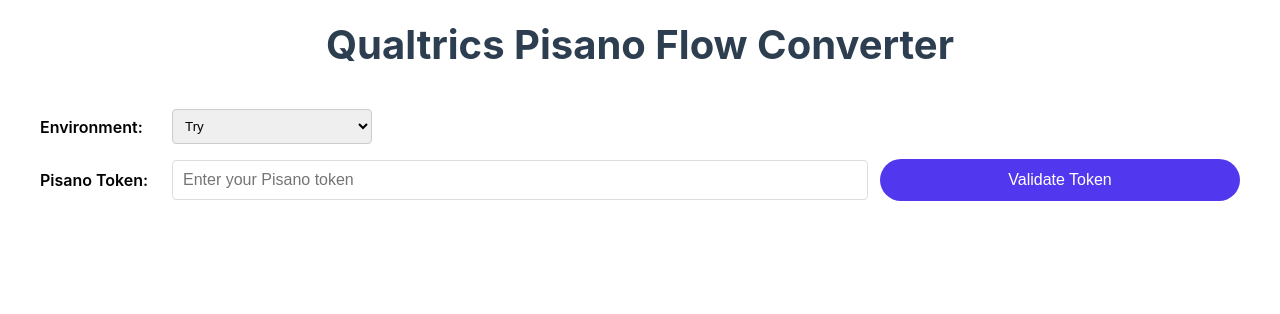
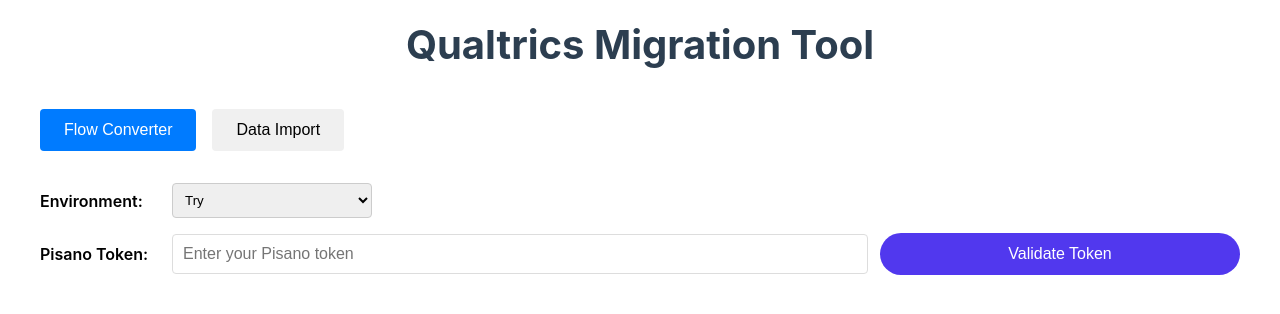
Before and after one commit to mertbozkurt/q-converter, a React (Create React App) app: page / in a window 1280 px wide. Shown: the top 314 px of the page. Built offline with nearby package versions, Linux system fonts and the light colour scheme.

Commit message:
Data Import tab has been added

```diff
--- a/src/App.css
+++ b/src/App.css
@@ -211,3 +211,33 @@
   margin-right: 10px;
   min-width: 200px;
 }
+
+.tab-navigation {
+  display: flex;
+  gap: 1rem;
+  margin-bottom: 2rem;
+}
+
+.tab-button {
+  padding: 0.75rem 1.5rem;
+  border: none;
+  border-radius: 4px;
+  background: #f0f0f0;
+  cursor: pointer;
+  font-size: 1rem;
+  transition: all 0.2s ease;
+}
+
+.tab-button:hover {
+  background: #e0e0e0;
+}
+
+.tab-button.active {
+  background: #007bff;
+  color: white;
+}
+
+.import-section {
+  padding: 2rem;
+  text-align: center;
+}
--- a/src/App.js
+++ b/src/App.js
@@ -11,6 +11,7 @@
   const [progressStatus, setProgressStatus] = useState('');
   const [environment, setEnvironment] = useState('try');
   const [baseUrl, setBaseUrl] = useState('https://api.try.psn.cx');
+  const [activeTab, setActiveTab] = useState('converter');
 
   const environments = [
     { value: 'try', label: 'Try', url: 'https://api.try.psn.cx' },
@@ -410,13 +411,34 @@
     }
   };
 
+  const handleTabChange = (tab) => {
+    setActiveTab(tab);
+  };
+
   return (
     <div className="App">
       <header className="app-header">
-        <h1>Qualtrics Pisano Flow Converter</h1>
+        <h1>Qualtrics Migration Tool</h1>
       </header>
 
       <main className="app-main">
+        <div className="tab-navigation">
+          <button
+            className={`tab-button ${activeTab === 'converter' ? 'active' : ''}`}
+            onClick={() => handleTabChange('converter')}
+          >
+            Flow Converter
+          </button>
+          <button
+            className={`tab-button ${activeTab === 'import' ? 'active' : ''}`}
+            onClick={() => handleTabChange('import')}
+          >
+            Data Import
+          </button>
+        </div>
+
+        {activeTab === 'converter' ? (
+          <>
             <div className="token-section">
               <div className="input-group">
                 <label htmlFor="environment">Environment:</label>
@@ -551,6 +573,13 @@
                     </tbody>
                   </table>
                 </div>
+              </div>
+            )}
+          </>
+        ) : (
+          <div className="import-section">
+            <h2>Data Import</h2>
+            <p>Data import functionality coming soon...</p>
           </div>
         )}
       </main>
```
Lines whose indentation alone changed are shown as unchanged.
